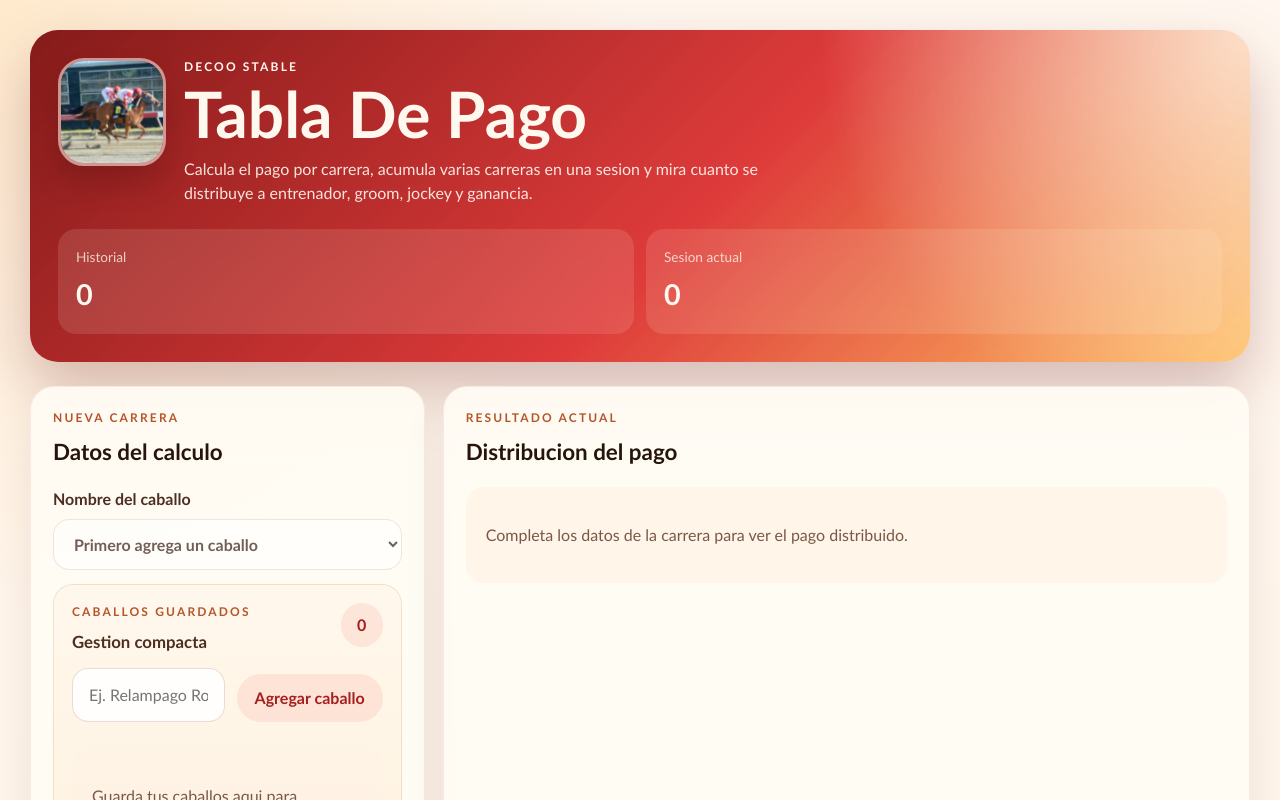
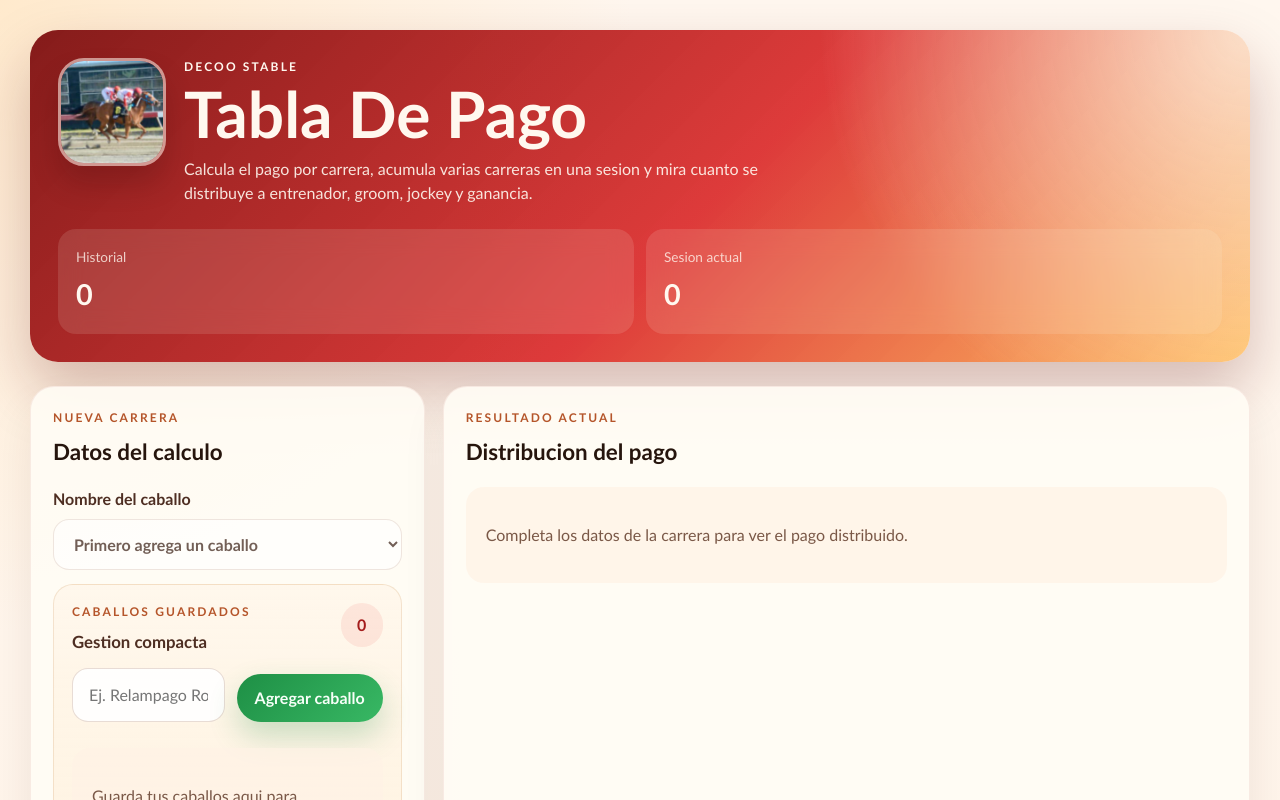
Before and after one commit to Elvy1999/Horse_Racing_Tracker, a React (Vite) app: page / in a window 1280 px wide. Shown: the top 800 px of the page. Built offline with nearby package versions, Linux system fonts and the light colour scheme.

Commit message:
Style add horse button in green

```diff
--- a/src/app/App.css
+++ b/src/app/App.css
@@ -224,6 +224,12 @@
   background: linear-gradient(135deg, #dc2525, #f55d1b);
   color: #fff8ef;
   box-shadow: 0 14px 30px rgba(220, 37, 37, 0.28);
+}
+
+.button--success {
+  background: linear-gradient(135deg, #1e8f45, #38b864);
+  color: #f7fff8;
+  box-shadow: 0 14px 30px rgba(30, 143, 69, 0.24);
 }
 
 .button--ghost {
--- a/src/app/App.tsx
+++ b/src/app/App.tsx
@@ -356,7 +356,7 @@ function App() {
                   }}
                   placeholder="Ej. Relampago Rojo"
                 />
-                <button type="button" className="button button--ghost" onClick={handleAddHorseName}>
+                <button type="button" className="button button--success" onClick={handleAddHorseName}>
                   Agregar caballo
                 </button>
               </div>
```
